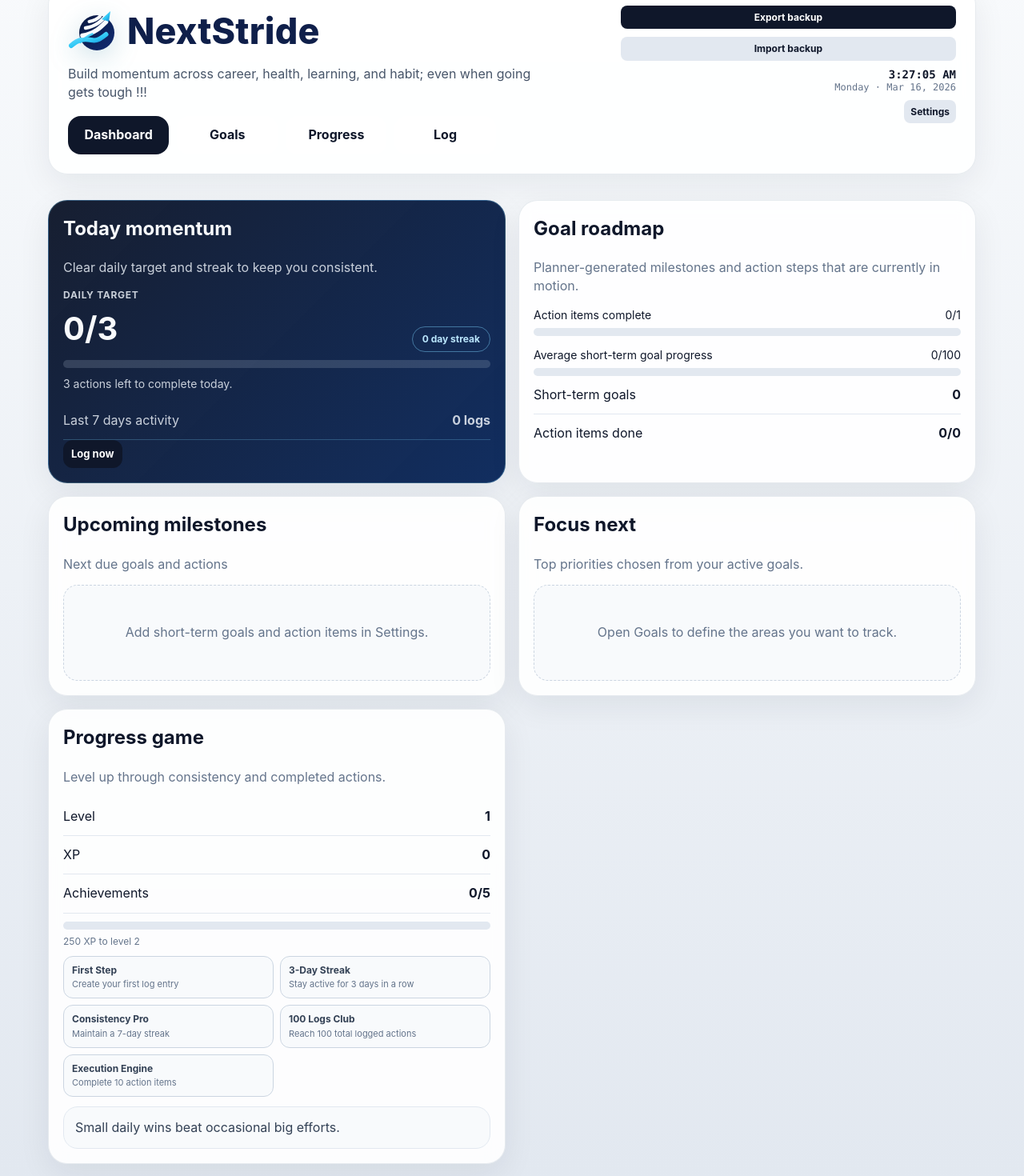
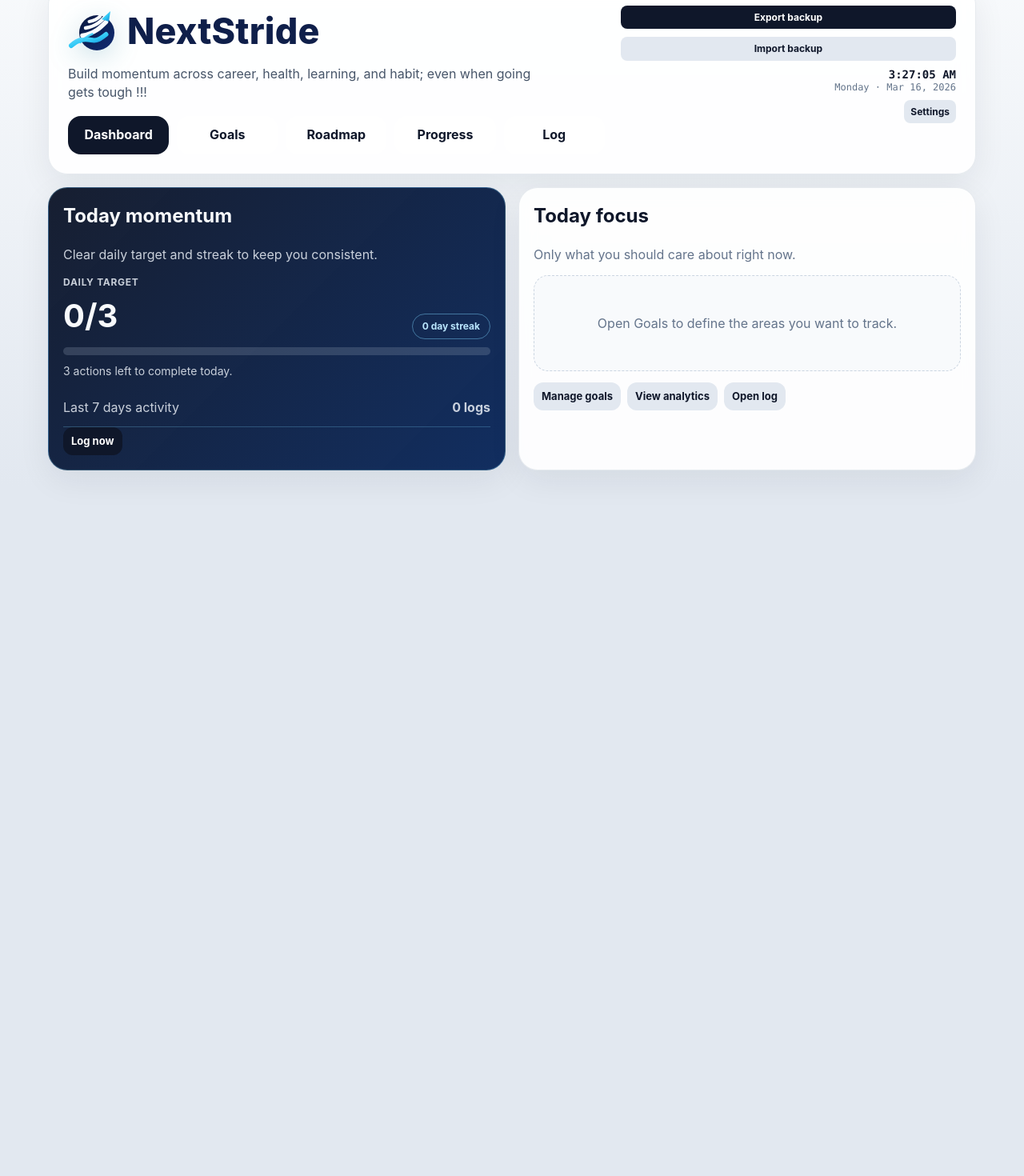
Before and after one commit to Tech052021/progress-tracker-pwa, a React (Vite) app: page / in a window 1280 px wide. Shown: the part 38-1508 px from the top of the page at 80% size. After the commit the page ends 800 px from the top, so only its background shows below. Built offline with nearby package versions, Linux system fonts and the light colour scheme.

Commit message:
updating the Gui; moving tabs

```diff
--- a/src/App.jsx
+++ b/src/App.jsx
@@ -605,6 +605,13 @@ function App() {
       `Goals in area: ${activeAreaGoals.length}`,
       `Completed in area: ${activeAreaCompleted}/${activeAreaTrackableGoals.length || 0}`
     ];
+  } else if (tab === 'roadmap') {
+    tabBadges = [
+      `Short-term goals: ${shortTermGoals.length}`,
+      `Action items: ${actionItems.length}`,
+      `Completed actions: ${completedActionItems}`,
+      `Active area: ${activeGoalCategory?.name || 'None'}`
+    ];
   } else if (tab === 'progress') {
     const hitRate = periodTrackableGoals.length
       ? Math.round((completedPeriodGoals / periodTrackableGoals.length) * 100)
@@ -646,6 +653,7 @@ function App() {
             {[
               ['dashboard', 'Dashboard'],
               ['goals', 'Goals'],
+              ['roadmap', 'Roadmap'],
               ['progress', 'Progress'],
               ['log', 'Log']
             ].map(([id, label]) => (
@@ -670,18 +678,6 @@ function App() {
           <button className="secondary settings-btn" onClick={() => setShowSettings(s => !s)}>{showSettings ? 'Close settings' : 'Settings'}</button>
         </div>
       </header>
-
-      <section className="card-grid metrics-grid">
-        {/** render top goals from categories as metric cards */}
-        {normalizedCategories.flatMap(c => c.goals).slice(0, 5).map((g) => (
-          <MetricCard
-            key={g.id}
-            title={`${g.name}${formatGoalPeriodForCard(g.period)}`}
-            value={isTargetGoalPeriod(g.period) ? formatGoalValue(g.target, g.unit) : goalCount(g)}
-            subtitle={isTargetGoalPeriod(g.period) ? (g.target ? `Target ${formatGoalValue(g.target, g.unit)}` : 'Set target in Settings') : `Goal ${g.target}${formatGoalUnit(g)}`}
-          />
-        ))}
-      </section>
 
       {tab === 'dashboard' && (
         <section className="card-grid two-up">
@@ -716,27 +712,8 @@ function App() {
 
           <section className="card">
             <div className="card-head">
-              <h2>Goal roadmap</h2>
-              <p>Planner-generated milestones and action steps that are currently in motion.</p>
-            </div>
-            <ProgressRow label="Action items complete" value={completedActionItems} target={actionItems.length || 1} />
-            <ProgressRow label="Average short-term goal progress" value={averageGoalProgress} target={100} />
-            <div className="snapshot-row"><span>Short-term goals</span><strong>{shortTermGoals.length}</strong></div>
-            <div className="snapshot-row"><span>Action items done</span><strong>{completedActionItems}/{actionItems.length}</strong></div>
-          </section>
-
-          <section className="card">
-            <div className="card-head">
-              <h2>Upcoming milestones</h2>
-              <p>Next due goals and actions</p>
-            </div>
-            <RoadmapList goals={shortTermGoals} actions={actionItems} />
-          </section>
-
-          <section className="card">
-            <div className="card-head">
-              <h2>Focus next</h2>
-              <p>Top priorities chosen from your active goals.</p>
+              <h2>Today focus</h2>
+              <p>Only what you should care about right now.</p>
             </div>
             {focusGoals.length ? (
               <div className="entry-list">
@@ -757,29 +734,11 @@ function App() {
             ) : (
               <div className="empty-state">Open Goals to define the areas you want to track.</div>
             )}
-          </section>
-
-          <section className="card">
-            <div className="card-head">
-              <h2>Progress game</h2>
-              <p>Level up through consistency and completed actions.</p>
+            <div style={{ marginTop: 14, display: 'flex', gap: 8, flexWrap: 'wrap' }}>
+              <button className="secondary" onClick={() => setTab('goals')}>Manage goals</button>
+              <button className="secondary" onClick={() => setTab('progress')}>View analytics</button>
+              <button className="secondary" onClick={() => setTab('log')}>Open log</button>
             </div>
-            <div className="snapshot-row"><span>Level</span><strong>{userLevel}</strong></div>
-            <div className="snapshot-row"><span>XP</span><strong>{experiencePoints}</strong></div>
-            <div className="snapshot-row"><span>Achievements</span><strong>{unlockedAchievements}/{achievements.length}</strong></div>
-            <div style={{ marginTop: 10 }}>
-              <div className="progress-track"><div className="progress-fill" style={{ width: `${Math.round((levelProgress / 250) * 100)}%` }} /></div>
-              <p className="helper-text" style={{ marginBottom: 0 }}>{xpToNextLevel} XP to level {userLevel + 1}</p>
-            </div>
-            <div className="achievement-grid" style={{ marginTop: 10 }}>
-              {achievements.map((item) => (
-                <div key={item.id} className={item.unlocked ? 'achievement-chip unlocked' : 'achievement-chip'}>
-                  <strong>{item.label}</strong>
-                  <span>{item.hint}</span>
-                </div>
-              ))}
-            </div>
-            <div className="note-box" style={{ marginTop: 12 }}>{messageOfTheDay}</div>
           </section>
         </section>
       )}
@@ -824,13 +783,49 @@ function App() {
 
           <section className="card">
             <div className="card-head">
-              <h2>Roadmap and history</h2>
-              <p>See how your active focus area connects to milestones and recent entries.</p>
+              <h2>What next</h2>
+              <p>Use this workspace to edit your goals, then review timeline details in the Roadmap tab.</p>
+            </div>
+            <div className="snapshot-row"><span>Short-term goals</span><strong>{shortTermGoals.length}</strong></div>
+            <div className="snapshot-row"><span>Action items</span><strong>{actionItems.length}</strong></div>
+            <div className="snapshot-row"><span>Completed actions</span><strong>{completedActionItems}</strong></div>
+            <div style={{ marginTop: 14, display: 'flex', gap: 8, flexWrap: 'wrap' }}>
+              <button className="primary" onClick={() => setTab('roadmap')}>Open roadmap</button>
+              <button className="secondary" onClick={() => setTab('progress')}>Open analytics</button>
+            </div>
+          </section>
+        </section>
+      )}
+
+      {tab === 'roadmap' && (
+        <section className="card-grid two-up">
+          <section className="card">
+            <div className="card-head">
+              <h2>Roadmap</h2>
+              <p>Upcoming short-term goals and action items in one timeline view.</p>
             </div>
             <RoadmapList goals={shortTermGoals} actions={actionItems} />
-            {activeGoalCategory && (
-              <div style={{ marginTop: 16 }}>
-                <h3 style={{ marginBottom: 10 }}>Recent {activeGoalCategory.name} activity</h3>
+          </section>
+
+          <section className="card">
+            <div className="card-head">
+              <h2>Recent history</h2>
+              <p>Click through categories to inspect recent activity details.</p>
+            </div>
+            <div className="tabs" role="tablist" aria-label="Roadmap history categories">
+              {normalizedCategories.map((category) => (
+                <button
+                  key={category.id}
+                  type="button"
+                  className={activeGoalCategory?.id === category.id ? 'tab active' : 'tab'}
+                  onClick={() => setActiveGoalCategoryId(category.id)}
+                >
+                  {category.name}
+                </button>
+              ))}
+            </div>
+            {activeGoalCategory ? (
+              <div style={{ marginTop: 14 }}>
                 <EntryList
                   items={mergeEntries(activeGoalCategory.goals.map((goal) => {
                     const bucket = mapGoalToBucket(goal.name);
@@ -839,6 +834,8 @@ function App() {
                   onDelete={removeEntry}
                 />
               </div>
+            ) : (
+              <div className="empty-state">No categories configured yet.</div>
             )}
           </section>
         </section>
@@ -849,24 +846,51 @@ function App() {
           <section className="card">
             <div className="card-head">
               <h2>Goal progress</h2>
-              <p>Weekly and monthly scoreboards</p>
+              <p>Overall analytics for the current week and month.</p>
             </div>
             <ProgressRow label="Workouts" value={weekStats.workouts} target={data.settings.workoutsPerWeek} />
             <ProgressRow label="LeetCode" value={weekStats.leetcode} target={data.settings.leetcodePerWeek} />
             <ProgressRow label="Pool" value={weekStats.pool} target={data.settings.poolPracticePerWeek} />
             <ProgressRow label="UVM" value={monthStats.uvm} target={data.settings.uvmTopicsPerMonth} />
             <ProgressRow label="AI" value={monthStats.ai} target={data.settings.aiExperimentsPerMonth} />
+            <div className="snapshot-row"><span>Action items complete</span><strong>{completedActionItems}/{actionItems.length}</strong></div>
+            <div className="snapshot-row"><span>Average short-term progress</span><strong>{averageGoalProgress}%</strong></div>
           </section>
 
           <section className="card">
             <div className="card-head">
-              <h2>This month snapshot</h2>
-              <p>Quick pulse on momentum</p>
+              <h2>Category analytics</h2>
+              <p>Click through categories to inspect goals and progress.</p>
             </div>
-            <Snapshot label="Bug analyses" value={monthStats.bugs} />
-            <Snapshot label="Mentor discussions" value={monthStats.mentor} />
-            <Snapshot label="AI experiments" value={monthStats.ai} />
-            <Snapshot label="UVM topics" value={monthStats.uvm} />
+            <div className="tabs" role="tablist" aria-label="Analytics categories">
+              {normalizedCategories.map((category) => (
+                <button
+                  key={category.id}
+                  type="button"
+                  className={activeGoalCategory?.id === category.id ? 'tab active' : 'tab'}
+                  onClick={() => setActiveGoalCategoryId(category.id)}
+                >
+                  {category.name}
+                </button>
+              ))}
+            </div>
+            {activeGoalCategory ? (
+              <div style={{ marginTop: 14 }}>
+                <div className="snapshot-row"><span>Goals in category</span><strong>{activeGoalCategory.goals.length}</strong></div>
+                {activeGoalCategory.goals.length ? activeGoalCategory.goals.map((goal) => (
+                  <div key={goal.id} style={{ marginTop: 10 }}>
+                    <ProgressRow
+                      label={goal.name}
+                      value={isTargetGoalPeriod(goal.period) ? 0 : goalCount(goal)}
+                      target={Number(goal.target) || 0}
+                      unit={goal.unit}
+                    />
+                  </div>
+                )) : <div className="empty-state" style={{ marginTop: 10 }}>No goals in this category yet.</div>}
+              </div>
+            ) : (
+              <div className="empty-state">No categories configured yet.</div>
+            )}
           </section>
         </section>
       )}
```
